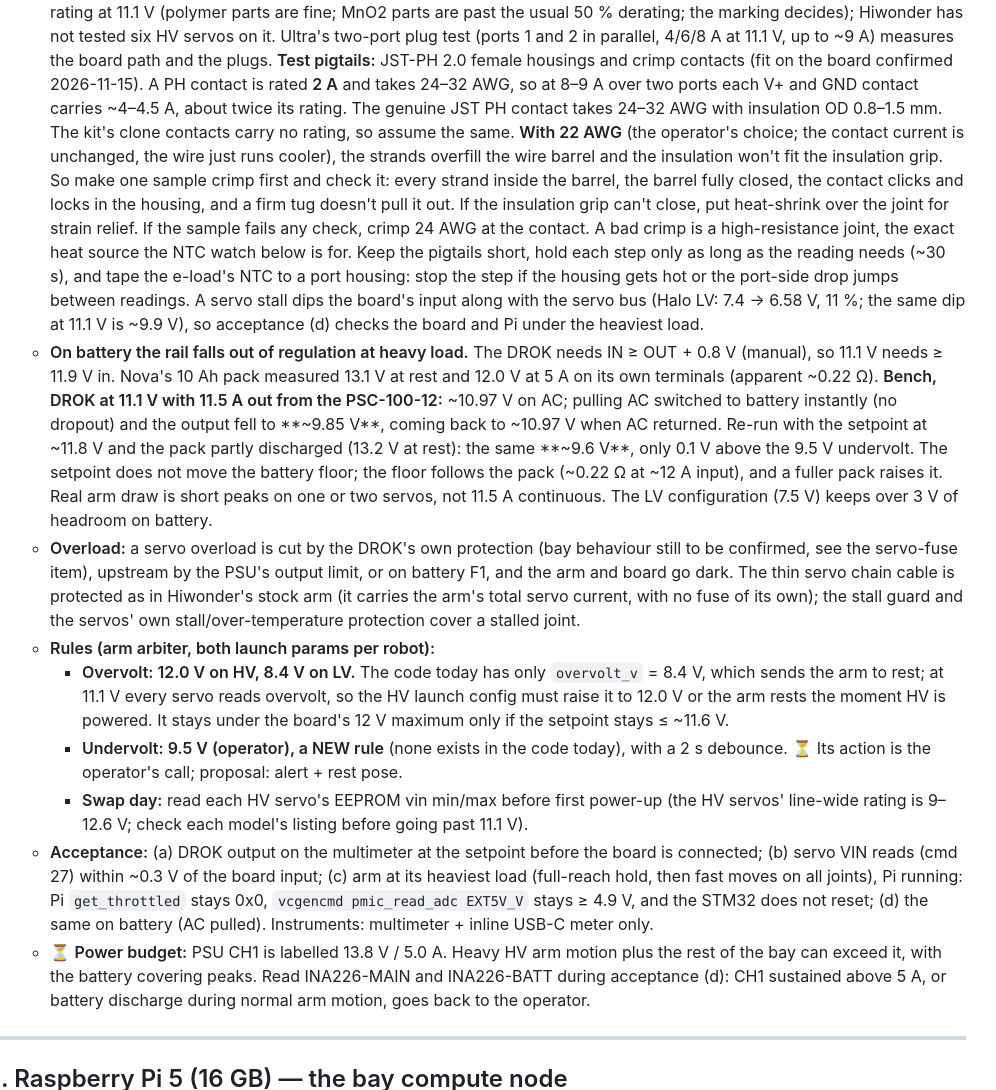
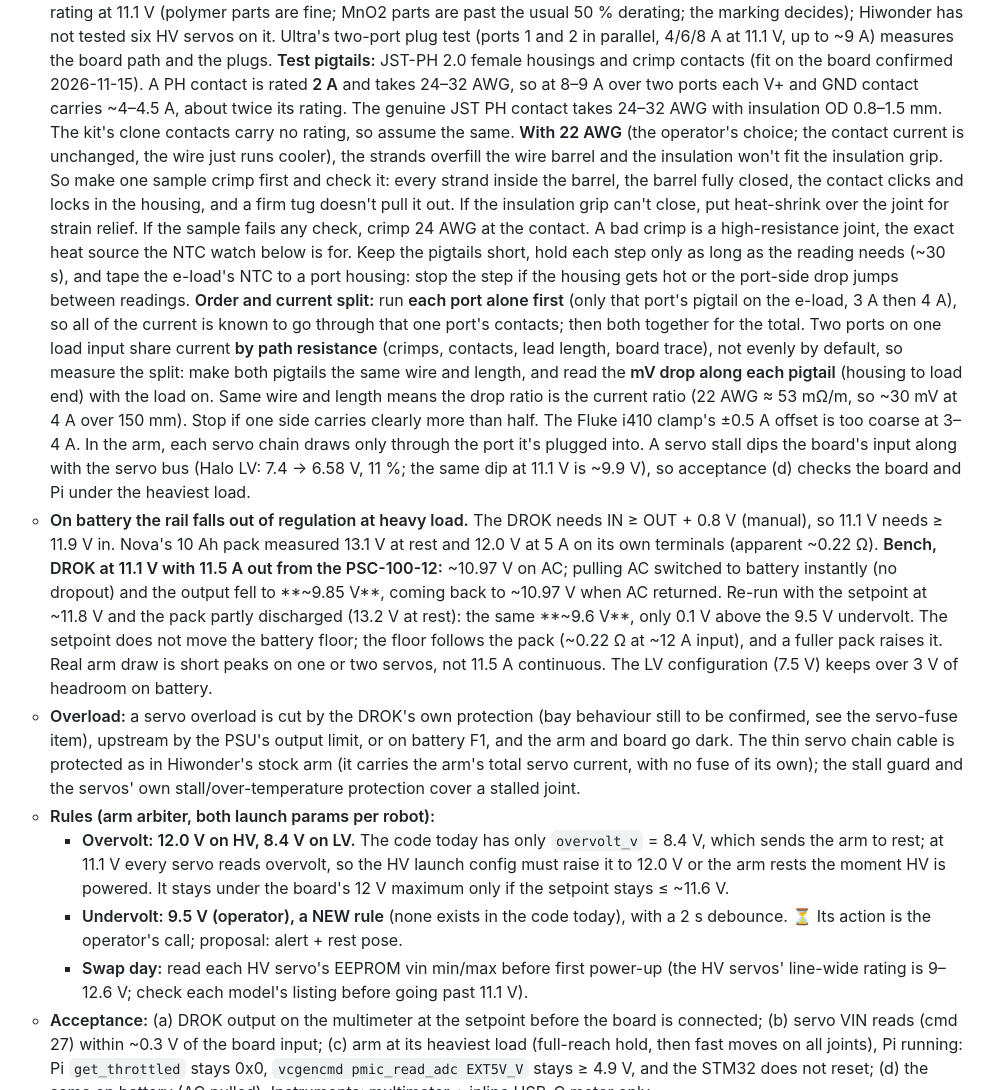
Before and after one commit to sammydev395/LumiAI-docs, a plain HTML site: page Electronics_Bay_Design.html in a window 1280 px wide. Shown: the part 3134-4224 px from the top of the page, without its empty margins (164-1160 px from the left). Drawn offline with nearby package versions, Linux system fonts and the light colour scheme.

Commit message:
Sync docs from LumiAI@03d039d

```diff
--- a/Electronics_Bay_Design.html
+++ b/Electronics_Bay_Design.html
@@ -259,10 +259,22 @@ the contact. A bad crimp is a high-resistance joint, the exact heat
 source the NTC watch below is for. Keep the pigtails short, hold each
 step only as long as the reading needs (~30 s), and tape the e-load's
 NTC to a port housing: stop the step if the housing gets hot or the
-port-side drop jumps between readings. A servo stall dips the board's
-input along with the servo bus (Halo LV: 7.4 → 6.58 V, 11 %; the same
-dip at 11.1 V is ~9.9 V), so acceptance (d) checks the board and Pi
-under the heaviest load.</li>
+port-side drop jumps between readings. <strong>Order and current
+split:</strong> run <strong>each port alone first</strong> (only that
+port's pigtail on the e-load, 3 A then 4 A), so all of the current is
+known to go through that one port's contacts; then both together for the
+total. Two ports on one load input share current <strong>by path
+resistance</strong> (crimps, contacts, lead length, board trace), not
+evenly by default, so measure the split: make both pigtails the same
+wire and length, and read the <strong>mV drop along each
+pigtail</strong> (housing to load end) with the load on. Same wire and
+length means the drop ratio is the current ratio (22 AWG ≈ 53 mΩ/m, so
+~30 mV at 4 A over 150 mm). Stop if one side carries clearly more than
+half. The Fluke i410 clamp's ±0.5 A offset is too coarse at 3–4 A. In
+the arm, each servo chain draws only through the port it's plugged into.
+A servo stall dips the board's input along with the servo bus (Halo LV:
+7.4 → 6.58 V, 11 %; the same dip at 11.1 V is ~9.9 V), so acceptance (d)
+checks the board and Pi under the heaviest load.</li>
 <li><strong>On battery the rail falls out of regulation at heavy
 load.</strong> The DROK needs IN ≥ OUT + 0.8 V (manual), so 11.1 V needs
 ≥ 11.9 V in. Nova's 10 Ah pack measured 13.1 V at rest and 12.0 V at 5 A
```
